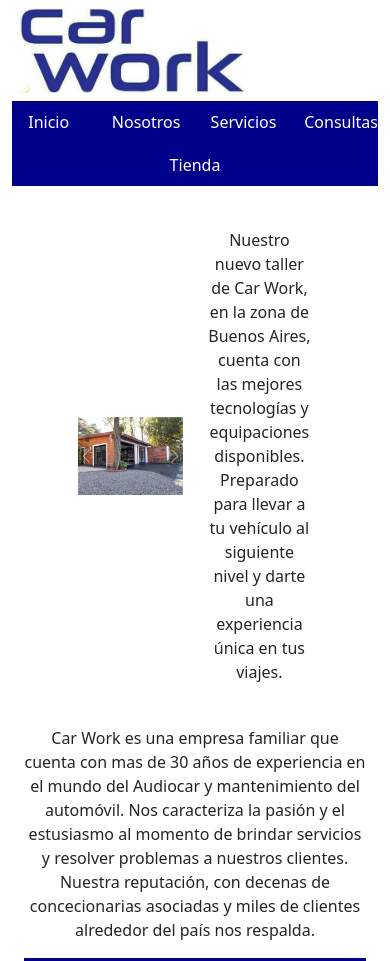
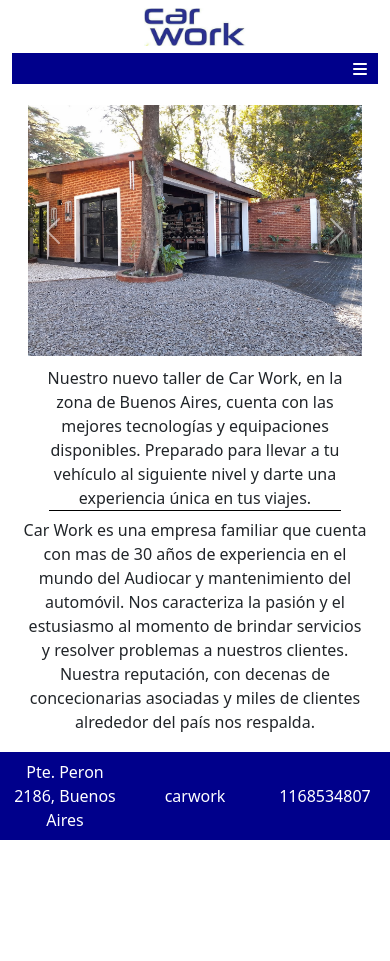
Before and after one commit to julianporrovecchio/ProyectoSitioWeb, a plain HTML site: page index.html in a window 390 px wide. Shown: the top 961 px of the page. After the commit the page ends 844 px from the top, so only its background shows below. Drawn offline with nearby package versions, Linux system fonts and the light colour scheme.

Commit message:
reestructuracion de la web y aplicacion de media querys

```diff
--- a/index.html
+++ b/index.html
@@ -3,42 +3,49 @@
 <head>
     <meta charset="UTF-8">
     <meta name="viewport" content="width=device-width, initial-scale=1.0">
+    <link rel="stylesheet" href="https://cdn.jsdelivr.net/npm/bootstrap@5.3.3/dist/css/bootstrap.min.css" rel="stylesheet" integrity="sha384-QWTKZyjpPEjISv5WaRU9OFeRpok6YctnYmDr5pNlyT2bRjXh0JMhjY6hW+ALEwIH" crossorigin="anonymous">
+    <link rel="stylesheet" href="./styles.css">
+    <link rel="stylesheet" href="https://cdnjs.cloudflare.com/ajax/libs/font-awesome/6.5.2/css/all.min.css">
     <title>Car Work</title>
-    <link href="https://cdn.jsdelivr.net/npm/bootstrap@5.3.3/dist/css/bootstrap.min.css" rel="stylesheet" integrity="sha384-QWTKZyjpPEjISv5WaRU9OFeRpok6YctnYmDr5pNlyT2bRjXh0JMhjY6hW+ALEwIH" crossorigin="anonymous">
-    <link rel="stylesheet" href="./styles.css">
-
 </head>
 <body>
     <div class="container-fluid">
         <header>
             <div class="row">
-                <div class="col">
-                            <img class="logo img-fluid" src="./assets/Logo Car Work.png" alt="logo de la empresa">
+                <img class="logo"  src="./assets/Logo Car Work.png" alt="Logo">
             </div>
+            <div class="i">
+                <i class="fas fa-bars"></i>
             </div>
             <nav>
                 <div class="row text-center">
-                    <div class="col d-flex justify-content-center align-items-center">
+                    <div class="col-2">
                         <a href="./index.html">Inicio</a>
+
                     </div>
-                    <div class="col d-flex justify-content-center align-items-center">
-                        <a  href="./pages/sobrenosotros.html">Nosotros</a>
+                    <div class="col-2">
+                        <a href="./pages/sobrenosotros.html">Nosotros</a>
+
                     </div>
-                    <div class="col d-flex justify-content-center align-items-center">
+                    <div class="col-2">
                         <a href="./pages/servicios.html">Servicios</a>
+
                     </div>
-                    <div class="col d-flex justify-content-center align-items-center">
+                    <div class="col-2">
                         <a href="./pages/consultastecnicas.html">Consultas</a>
+
                     </div>
-                    <div class="col d-flex justify-content-center align-items-center">
+                    <div class="col-2">
                         <a href="./pages/tienda.html">Tienda</a>
+
                     </div>
+
                 </div>
             </nav>
         </header>
-            <div class="container-fluid">
-                <div class="row containerMargins">
-                    <div class="col d-flex justify-content-center align-items-center">
+            <main>
+                    <div>
+                        <div class="carouselImages">
                             <div id="carouselCarwork" class="carousel slide">
                                 <div class="carousel-inner">
                                 <div class="carousel-item active">
@@ -61,29 +68,28 @@
                                 </button>
                             </div>
                         </div>
-                    <div class="col align text-center d-flex justify-content-center align-items-center">Nuestro nuevo taller de Car Work, en la zona de Buenos Aires, cuenta con las mejores tecnologías y equipaciones disponibles. Preparado para llevar a tu vehículo al siguiente nivel y darte una experiencia única en tus viajes.</div>
+                        <div class="carouselP">Nuestro nuevo taller de Car Work, en la zona de Buenos Aires, cuenta con las mejores tecnologías y equipaciones disponibles. Preparado para llevar a tu vehículo al siguiente nivel y darte una experiencia única en tus viajes.</div>
 
                     </div>
-                <div class="row">
-                    <div class="col text-center">
-                        <p>Car Work es una empresa familiar que cuenta con mas de 30 años de experiencia en el mundo del Audiocar y mantenimiento del automóvil. Nos caracteriza la pasión y el estusiasmo al momento de brindar servicios y resolver problemas a nuestros clientes. Nuestra reputación, con decenas de concecionarias asociadas y miles de clientes alrededor del país nos respalda.
+
+            </main>
+            <div class="br"></div>
+        <div class="description1">
+            <p>
+                Car Work es una empresa familiar que cuenta con mas de 30 años de experiencia en el mundo del Audiocar y mantenimiento del automóvil. Nos caracteriza la pasión y el estusiasmo al momento de brindar servicios y resolver problemas a nuestros clientes. Nuestra reputación, con decenas de concecionarias asociadas y miles de clientes alrededor del país nos respalda.
             </p>
         </div>
-                </div>
         <footer>
-                    <div class="row footerSize">
-                        <div class="col-4 d-flex justify-content-center align-items-center">Pte. Peron 2186, Buenos Aires</div>
-                        <div class="col-4 d-flex justify-content-center align-items-center">carwork</div>
-                        <div class="col-4 d-flex justify-content-center align-items-center">1168534807</div>
-
+            <div class="row text-center">
+                <div class="col-4">Pte. Peron 2186, Buenos Aires</div>
+                <div class="col-4">carwork</div>
+                <div class="col-4">1168534807</div>
             </div>
         </footer>
+    </div>
 
 
 
-
-    </div>
     <script src="https://cdn.jsdelivr.net/npm/bootstrap@5.3.3/dist/js/bootstrap.bundle.min.js" integrity="sha384-YvpcrYf0tY3lHB60NNkmXc5s9fDVZLESaAA55NDzOxhy9GkcIdslK1eN7N6jIeHz" crossorigin="anonymous"></script>
-
 </body>
 </html>
--- a/styles.css
+++ b/styles.css
@@ -1,25 +1,116 @@
+*{
+    box-sizing: border-box;
+}
 .logo{
-    height: 10vh;
-    margin: 1vh 0 1vh 1vh;
-
+    width: 20%;
+    padding: 1.5%;
+}
+.i{
+    background-color: darkblue;
+    display: none;
+    flex-direction: column;
+    align-items: end;
+}
+i{
+    color: white;
+    padding: 2% 3% 2% 0;
 }
 nav{
     background-color: darkblue;
 }
-nav>div>div>a{
+a{
     text-decoration: none;
     color: white;
 }
+nav>div{
+    display: flex;
+    flex-direction: row;
+    justify-content: space-between;
+
+}
 nav>div>div{
-    height: 5vh;
+    padding-top: 0.5%;
+    padding-bottom: 0.5%;
 }
-.containerMargins{
-    margin: 5vh;
+main{
+    margin: 3% 2% 0 2%;
 }
-footer{
+main>div{
+    display: flex;
+    flex-direction: row;
+    width: 100%;
+}
+.carouselImages{
+    width: 60%;
+    margin: 3%;
+}
+.carouselP{
+    width: 40%;
+    align-content: center;
+    text-align: center;
+
+}
+.description1{
+    margin: 2% 3% 5% 3%;
+}
+body>div>div>p{
+    margin: 0;
+    text-align: center;
+}
+.br{
+    padding: 0.05%;
+    margin: 0 10% 0 10%;
+    background-color: black;
+}
+footer>div{
     background-color: darkblue;
     color: white;
+    align-items: center;
 }
-.footerSize{
-    padding: 5vh 0 5vh 0;
+footer>div>div{
+    padding: 2%;
 }
+
+@media screen and (max-width:1024px) {
+    .logo{
+        width: 25%;
+        padding: 2%;
+    }
+}
+
+@media screen and (max-width:480px) {
+    .logo{
+        width: 30%;
+        padding: 2%;
+
+    }
+    header>div{
+        display: flex;
+        flex-direction: column;
+        align-items: center;
+    }
+    nav{
+        display: none;
+
+    }
+    main>div{
+        display: flex;
+        flex-direction: column;
+        align-items: center;
+
+    }
+    .carouselImages{
+        width: 95%;
+        margin: 3%;
+    }
+    .carouselP{
+        width: 95%;
+        text-align: center;
+
+    }
+    .i{
+        display: flex;
+    flex-direction: column;
+    align-items: end;
+    }
+}
--- a/styles2.css
+++ b/styles2.css
@@ -1,41 +1,127 @@
+*{
+    box-sizing: border-box;
+}
 .logo{
-    height: 10vh;
-    margin: 1vh 0 1vh 1vh;
-
+    width: 20%;
+    padding: 1.5%;
+}
+.i{
+    background-color: darkblue;
+    display: none;
+    flex-direction: column;
+    align-items: end;
+}
+i{
+    color: white;
+    padding: 2% 3% 2% 0;
 }
 nav{
     background-color: darkblue;
 }
-nav>div>div>a{
+a{
     text-decoration: none;
     color: white;
 }
+nav>div{
+    display: flex;
+    flex-direction: row;
+    justify-content: space-between;
+
+}
 nav>div>div{
-    height: 5vh;
+    padding-top: 0.5%;
+    padding-bottom: 0.5%;
+}
+h1{
+    text-align: center;
+    color: darkblue;
+    padding: 2% 0 3% 0;
+}
+section>div>div{
+    margin: 0 3% 3% 3%;
+}
+.s1{
+    display: flex;
+    flex-direction: row;
+    align-items: center;
+
+
+}
+.img{
+    width: 50%;
+    display: flex;
+    flex-direction: column;
+    align-items: center;
+
 }
 
-footer{
-    background-color: darkblue;
-    color: white;
+.imgdescription{
+    width:50%;
+    text-align: center;
 }
-.footerSize{
-    padding: 5vh 0 5vh 0;
-}
-.titleStyle{
-    color: darkblue;
-
-}
-.sectionMargins{
-    margin: 2%;
-}
-h1{
-    padding-top: 1vh;
-    padding-bottom: 4vh;
+section>div>div>div>img{
+    width: 70%;
 }
 h2{
     color: darkblue;
-    padding-bottom: 3%;
+    margin-bottom: 5%;
 }
-.rowSpacing{
-    margin-top: 1vh;
+
+
+
+.br{
+    padding: 0.05%;
+    margin: 0 10% 0 10%;
+    background-color: black;
 }
+footer>div{
+    background-color: darkblue;
+    color: white;
+    align-items: center;
+}
+footer>div>div{
+    padding: 2%;
+}
+
+@media screen and (max-width:1024px) {
+    .logo{
+        width: 25%;
+        padding: 2%;
+    }
+}
+
+@media screen and (max-width:480px) {
+    .logo{
+        width: 30%;
+        padding: 2%;
+
+    }
+    header>div{
+        display: flex;
+        flex-direction: column;
+        align-items: center;
+    }
+    nav{
+        display: none;
+    }
+    .s1{
+        display: flex;
+        flex-direction: column;
+
+    }
+    .imgdescription{
+        width: 100%;
+    }
+    .img{
+        width: 100%;
+    }
+    section>div>div>div>img{
+        width: 80%;
+    }
+    .i{
+        display: flex;
+    flex-direction: column;
+    align-items: end;
+    }
+
+}
```
Also changed, not shown: pages/servicios.html (+57 -42 lines), 1 other file. Lines whose indentation alone changed are shown as unchanged.
